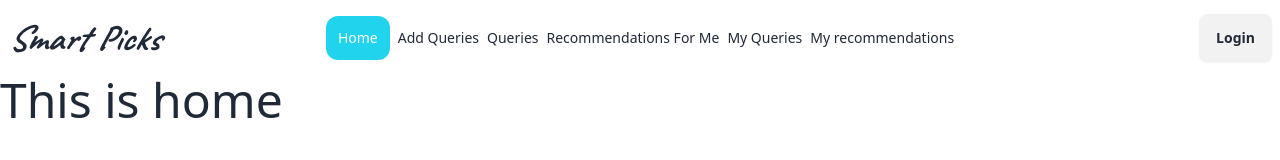
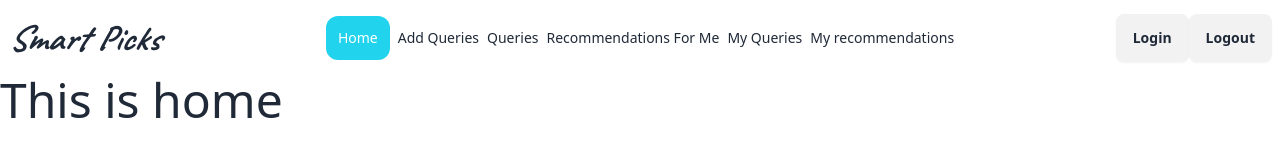
Before and after one commit to golamsarwar96/smart-picks-app-client, a React (Vite) app: page / in a window 1280 px wide. Shown: the top 160 px of the page. Built offline with nearby package versions, Linux system fonts and the light colour scheme; no server answers; a web font is replaced by a local one.

Commit message:
Implemented login and logout methods using firebase. Also created the onAuthChange to observe the current user.

```diff
--- a/src/components/shared/Navbar.jsx
+++ b/src/components/shared/Navbar.jsx
@@ -3,8 +3,8 @@ import { useContext } from "react";
 import { AuthContext } from "../../provider/AuthProvider";
 
 const Navbar = () => {
-  const { name } = useContext(AuthContext);
-  console.log(name);
+  const { logOut, user } = useContext(AuthContext);
+  console.log(user);
   const links = (
     <div className="flex gap-2 items-center">
       <NavLink className="flex gap-3 p-3 bg-cyan-400  border-none rounded-xl lg:items-center flex-col lg:flex-row  text-white z-10">
@@ -57,6 +57,10 @@ const Navbar = () => {
         <Link to="/login" className="btn hover:bg-black hover:text-white">
           Login
         </Link>
+        <button className="btn" onClick={logOut}>
+          Logout
+        </button>
+        <p>{user?.email}</p>
       </div>
     </div>
   );
--- a/src/main.jsx
+++ b/src/main.jsx
@@ -4,11 +4,13 @@ import "./index.css";
 import { RouterProvider } from "react-router-dom";
 import router from "./routes/Routes.jsx";
 import AuthProvider from "./provider/AuthProvider.jsx";
+import { Toaster } from "react-hot-toast";
 
 createRoot(document.getElementById("root")).render(
   <StrictMode>
     <AuthProvider>
       <RouterProvider router={router}></RouterProvider>
+      <Toaster position="top-right" reverseOrder={false} />
     </AuthProvider>
   </StrictMode>
 );
--- a/src/pages/authentication/Login.jsx
+++ b/src/pages/authentication/Login.jsx
@@ -1,7 +1,24 @@
+import { useContext } from "react";
+import { AuthContext } from "../../provider/AuthProvider";
+import toast from "react-hot-toast";
+
 const Login = () => {
+  const { userSignIn } = useContext(AuthContext);
   const handleLogin = async (e) => {
     e.preventDefault();
     const form = e.target;
+    const email = form.email.value;
+    const password = form.password.value;
+    console.log(email, password);
+
+    try {
+      const result = await userSignIn(email, password);
+      console.log(result);
+      toast.success("SUCCESSFULLY LOGGED IN");
+    } catch (err) {
+      console.log(err);
+      toast.error(err.message);
+    }
   };
   return (
     <div>
@@ -14,6 +31,7 @@ const Login = () => {
             <input
               type="email"
               placeholder="email"
+              name="email"
               className="input input-bordered"
               required
             />
@@ -25,6 +43,7 @@ const Login = () => {
             <input
               type="password"
               placeholder="password"
+              name="password"
               className="input input-bordered"
               required
             />
--- a/src/pages/authentication/Register.jsx
+++ b/src/pages/authentication/Register.jsx
@@ -1,23 +1,26 @@
 import { useContext } from "react";
 import { Link } from "react-router-dom";
 import { AuthContext } from "../../provider/AuthProvider";
+import toast from "react-hot-toast";
 
 const Register = () => {
-  const { userRegister } = useContext(AuthContext);
-  const handleRegister = (e) => {
+  const { userRegister, setUser } = useContext(AuthContext);
+  const handleRegister = async (e) => {
     e.preventDefault();
     const form = e.target;
     const email = form.email.value;
     const password = form.password.value;
     console.log(email, password);
 
-    userRegister(email, password)
-      .then((result) => {
-        console.log(result);
-      })
-      .catch((error) => {
-        console.error(error);
-      });
+    try {
+      const result = await userRegister(email, password);
+      console.log(result);
+      setUser(result.user);
+      toast.success("Successfully Created User");
+    } catch (err) {
+      console.log(err);
+      toast.error(err.message);
+    }
   };
   return (
     <div>
--- a/src/provider/AuthProvider.jsx
+++ b/src/provider/AuthProvider.jsx
@@ -1,18 +1,48 @@
-import { createContext, useState } from "react";
-import { createUserWithEmailAndPassword } from "firebase/auth";
+import { createContext, useEffect, useState } from "react";
+import {
+  createUserWithEmailAndPassword,
+  onAuthStateChanged,
+  signInWithEmailAndPassword,
+  signOut,
+} from "firebase/auth";
 import { auth } from "../firebase/firebase.init";
-export const AuthContext = createContext();
+export const AuthContext = createContext(null);
 const AuthProvider = ({ children }) => {
   const [user, setUser] = useState("");
   const [loading, setLoading] = useState(true);
+  useEffect(() => {
+    const unsubscribe = onAuthStateChanged(auth, (currentUser) => {
+      setUser(currentUser);
+      console.log("current user --- > ", currentUser);
+      setLoading(false);
+    });
+
+    return () => {
+      return unsubscribe();
+    };
+  }, []);
 
   const userRegister = (email, password) => {
+    setLoading(true);
     return createUserWithEmailAndPassword(auth, email, password);
   };
 
+  const userSignIn = (email, password) => {
+    setLoading(true);
+    return signInWithEmailAndPassword(auth, email, password);
+  };
+
+  const logOut = async () => {
+    setLoading(true);
+    return await signOut(auth);
+  };
+
   const authInfo = {
-    name: "john doe",
     userRegister,
+    setUser,
+    userSignIn,
+    logOut,
+    user,
   };
 
   return (
```
